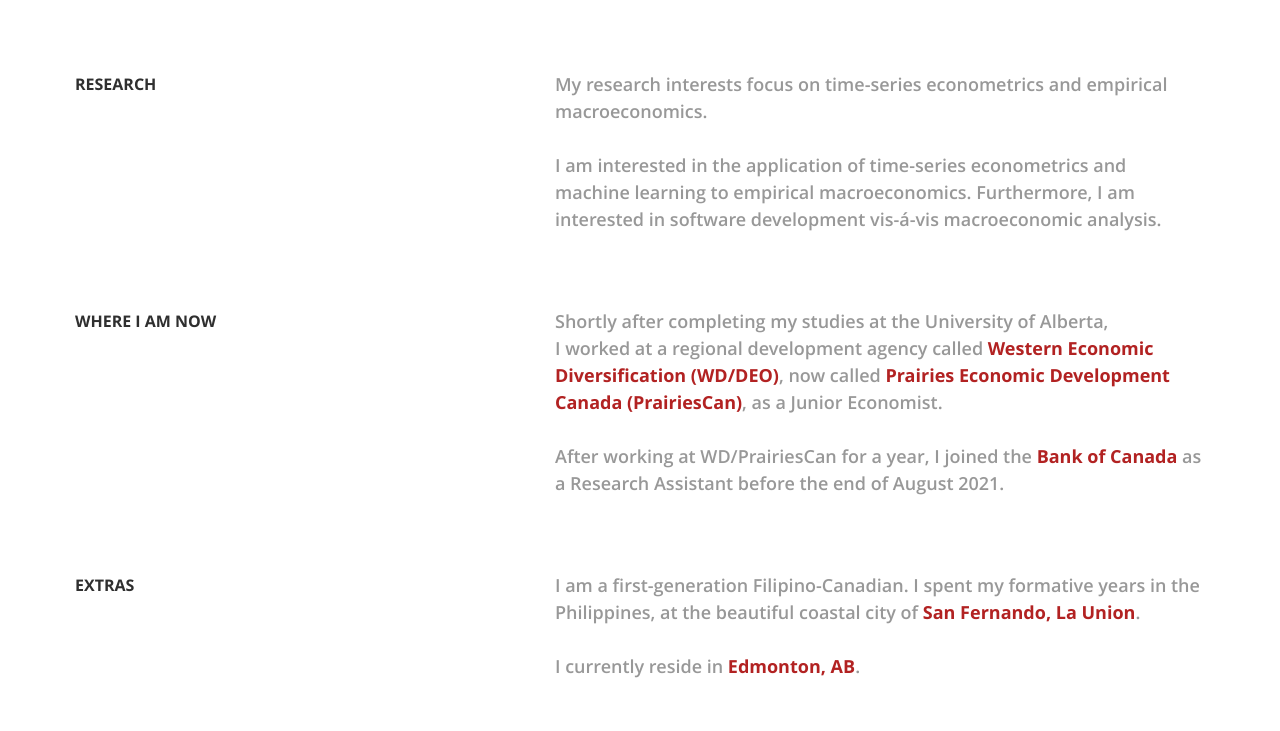
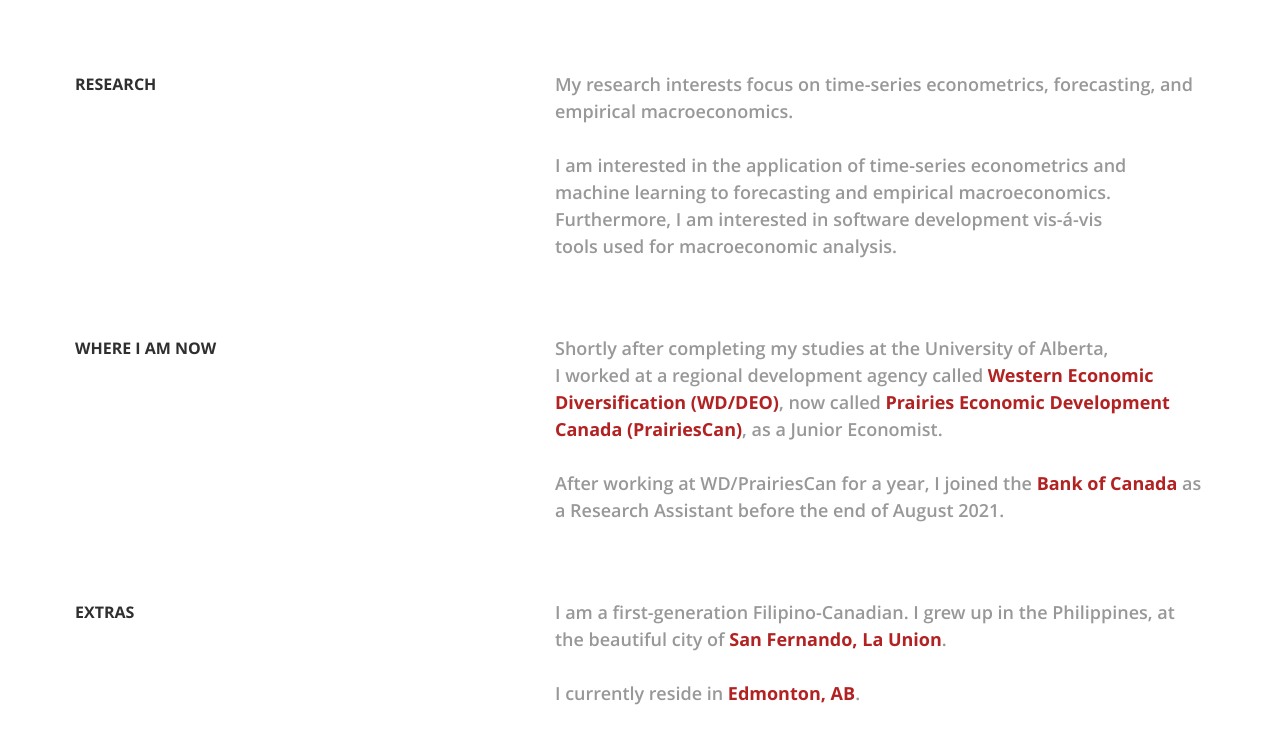
Before and after one commit to lj-valencia/lj-valencia.github.io, a plain HTML site: page about/index.html in a window 1280 px wide. Shown: the part 721-1452 px from the top of the page. Drawn offline with Linux system fonts and the light colour scheme; a web font is replaced by a local one.

Commit message:
rebuilding site Wed, Nov 16, 2022 10:28:01 PM

```diff
--- a/about/index.html
+++ b/about/index.html
@@ -92,13 +92,13 @@
     <div class="padder">
 <div class="categories clearfix bottom-space"><div class="category"><div class="category-label">Education</div><div class="category-content"><p>I graduated from the University of Alberta with a Bachelor of Arts (Honors)</p>
 <p>in Economics with a Political Science minor. </p>
-</div></div><div class="category"><div class="category-label">Research</div><div class="category-content"><p>My research interests focus on time-series econometrics and empirical macroeconomics.</p>
+</div></div><div class="category"><div class="category-label">Research</div><div class="category-content"><p>My research interests focus on time-series econometrics, forecasting, and</p><p> empirical macroeconomics.</p>
 </br>
-<p>I am interested in the application of time-series econometrics and</p><p> machine learning to empirical macroeconomics. Furthermore, I am</p><p> interested in software development vis-á-vis macroeconomic analysis.
+<p>I am interested in the application of time-series econometrics and</p><p> machine learning to forecasting and empirical macroeconomics. Furthermore, I am interested in software development vis-á-vis</p><p> tools used for macroeconomic analysis.
 </div></div><div class="category"><div class="category-label">Where I am now</div><div class="category-content"><p>Shortly after completing my studies at the University of Alberta,</p><p> I worked at a regional development agency called <a class="accent-text bold-text" href="https://www.wd-deo.gc.ca/eng/home.asp" target="_blank">Western Economic Diversification (WD/DEO)</a>, now called <a class="accent-text bold-text" href="https://www.canada.ca/en/prairies-economic-development.html" target="_blank">Prairies Economic Development Canada (PrairiesCan)</a>, as a Junior Economist.</p>
 </br>
 <p>After working at WD/PrairiesCan for a year, I joined the <a class="accent-text bold-text" href="https://www.bankofcanada.ca/" target="_blank">Bank of Canada</a> as a Research Assistant before the end of August 2021.</p>
-</div></div><div class="category"><div class="category-label">Extras</div><div class="category-content"><p>I am a first-generation Filipino-Canadian. I spent my formative years in the Philippines, at the beautiful coastal city of <a class="accent-text bold-text" href="https://www.google.com/maps/place/San+Fernando,+La+Union,+Philippines/@16.6082583,120.28942,12z/data=!3m1!4b1!4m5!3m4!1s0x33918e4a2b02230f:0xea8944fd6a78dd1b!8m2!3d16.6159132!4d120.3210331" target="_blank">San Fernando, La Union</a>.</p>
+</div></div><div class="category"><div class="category-label">Extras</div><div class="category-content"><p>I am a first-generation Filipino-Canadian. I grew up in the Philippines, at the beautiful city of <a class="accent-text bold-text" href="https://www.google.com/maps/place/San+Fernando,+La+Union,+Philippines/@16.6082583,120.28942,12z/data=!3m1!4b1!4m5!3m4!1s0x33918e4a2b02230f:0xea8944fd6a78dd1b!8m2!3d16.6159132!4d120.3210331" target="_blank">San Fernando, La Union</a>.</p>
 </br>
 <p>I currently reside in <a class="accent-text bold-text" href="https://www.google.com/maps/place/Edmonton,+AB/data=!4m2!3m1!1s0x53a0224580deff23:0x411fa00c4af6155d?sa=X&ved=2ahUKEwjNzLOvmLfxAhUMu54KHYSxBeoQ8gEwMnoECGoQAQ" target="_blank">Edmonton, AB</a>.</p>
 </div></div></div></div>
```
Also changed, not shown: index.html (+1 -1 lines).
